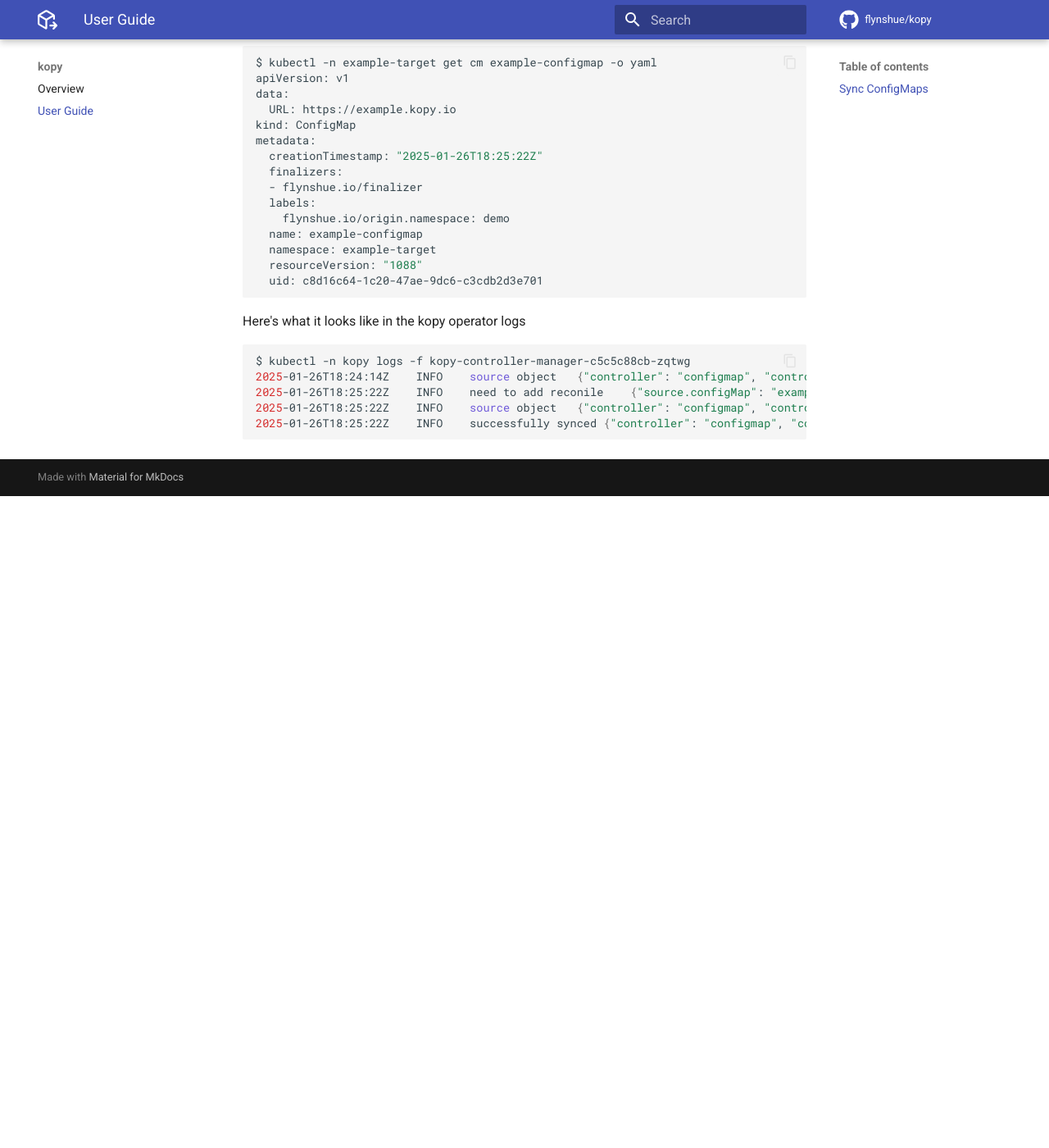
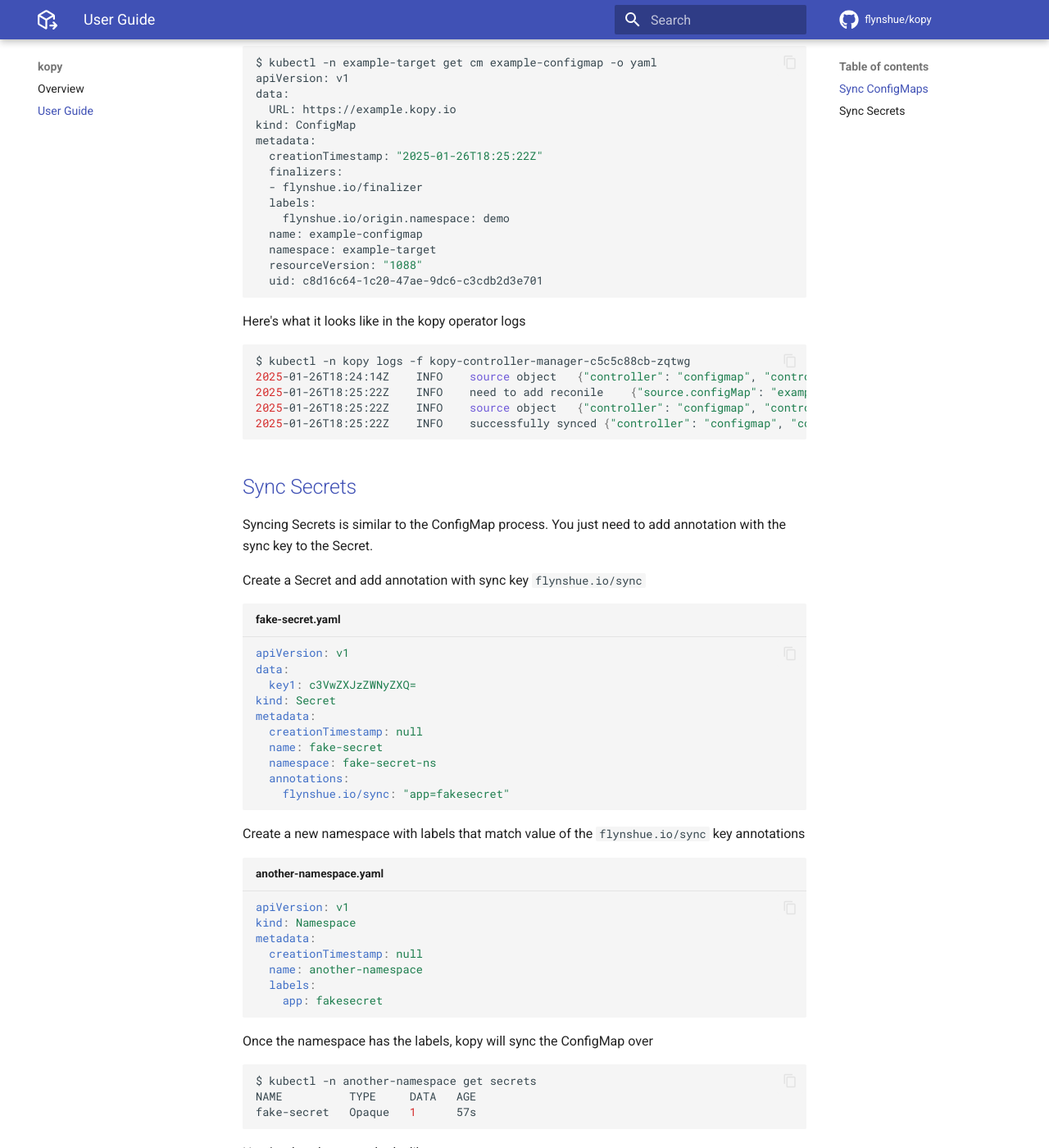
Before and after one commit to flynshue/kopy-docs, an MkDocs documentation site: the page built from docs/user-guide.md, in a window 1280 px wide and 1400 px high, scrolled down 967 px. Shown: the whole window at 82% size. Built offline with MkDocs 1.6.1 and Material for MkDocs 9.7.7, drawn with Linux system fonts in a browser that asks for light colours; comment, search, counter and statistics services are not loaded; before the commit the page ends 1572 px from its top, so only the background shows below that; some of the changed text lies outside the part shown.

Commit message:
add secrets example

````diff
--- a/docs/user-guide.md
+++ b/docs/user-guide.md
@@ -60,3 +60,64 @@
 2025-01-26T18:25:22Z	INFO	source object	{"controller": "configmap", "controllerGroup": "", "controllerKind": "ConfigMap", "ConfigMap": {"name":"example-configmap","namespace":"demo"}, "namespace": "demo", "name": "example-configmap", "reconcileID": "ee618d24-60e3-44f2-a8b1-c4a2836aa2c5"}
 2025-01-26T18:25:22Z	INFO	successfully synced	{"controller": "configmap", "controllerGroup": "", "controllerKind": "ConfigMap", "ConfigMap": {"name":"example-configmap","namespace":"demo"}, "namespace": "demo", "name": "example-configmap", "reconcileID": "ee618d24-60e3-44f2-a8b1-c4a2836aa2c5", "target.Namespace": "example-target"}
 ```
+
+## Sync Secrets
+Syncing Secrets is similar to the ConfigMap process.  You just need to add annotation with the sync key to the Secret.
+
+Create a Secret and add annotation with sync key `flynshue.io/sync`
+
+```yaml title="fake-secret.yaml"
+apiVersion: v1
+data:
+  key1: c3VwZXJzZWNyZXQ=
+kind: Secret
+metadata:
+  creationTimestamp: null
+  name: fake-secret
+  namespace: fake-secret-ns
+  annotations:
+    flynshue.io/sync: "app=fakesecret"
+```
+
+Create a new namespace with labels that match value of the `flynshue.io/sync` key annotations
+```yaml title="another-namespace.yaml"
+apiVersion: v1
+kind: Namespace
+metadata:
+  creationTimestamp: null
+  name: another-namespace
+  labels:
+    app: fakesecret
+```
+
+Once the namespace has the labels, kopy will sync the ConfigMap over
+```bash
+$ kubectl -n another-namespace get secrets
+NAME          TYPE     DATA   AGE
+fake-secret   Opaque   1      57s
+```
+
+Here's what the secret looks like.
+```bash
+$ kubectl -n another-namespace get secrets -o yaml
+apiVersion: v1
+items:
+- apiVersion: v1
+  data:
+    key1: c3VwZXJzZWNyZXQ=
+  kind: Secret
+  metadata:
+    creationTimestamp: "2025-01-27T15:38:20Z"
+    finalizers:
+    - flynshue.io/finalizer
+    labels:
+      flynshue.io/origin.namespace: fake-secret-ns
+    name: fake-secret
+    namespace: another-namespace
+    resourceVersion: "1048"
+    uid: 7d035a18-7f50-4713-8166-c8d4fe32833d
+  type: Opaque
+kind: List
+metadata:
+  resourceVersion: ""
+```
````
